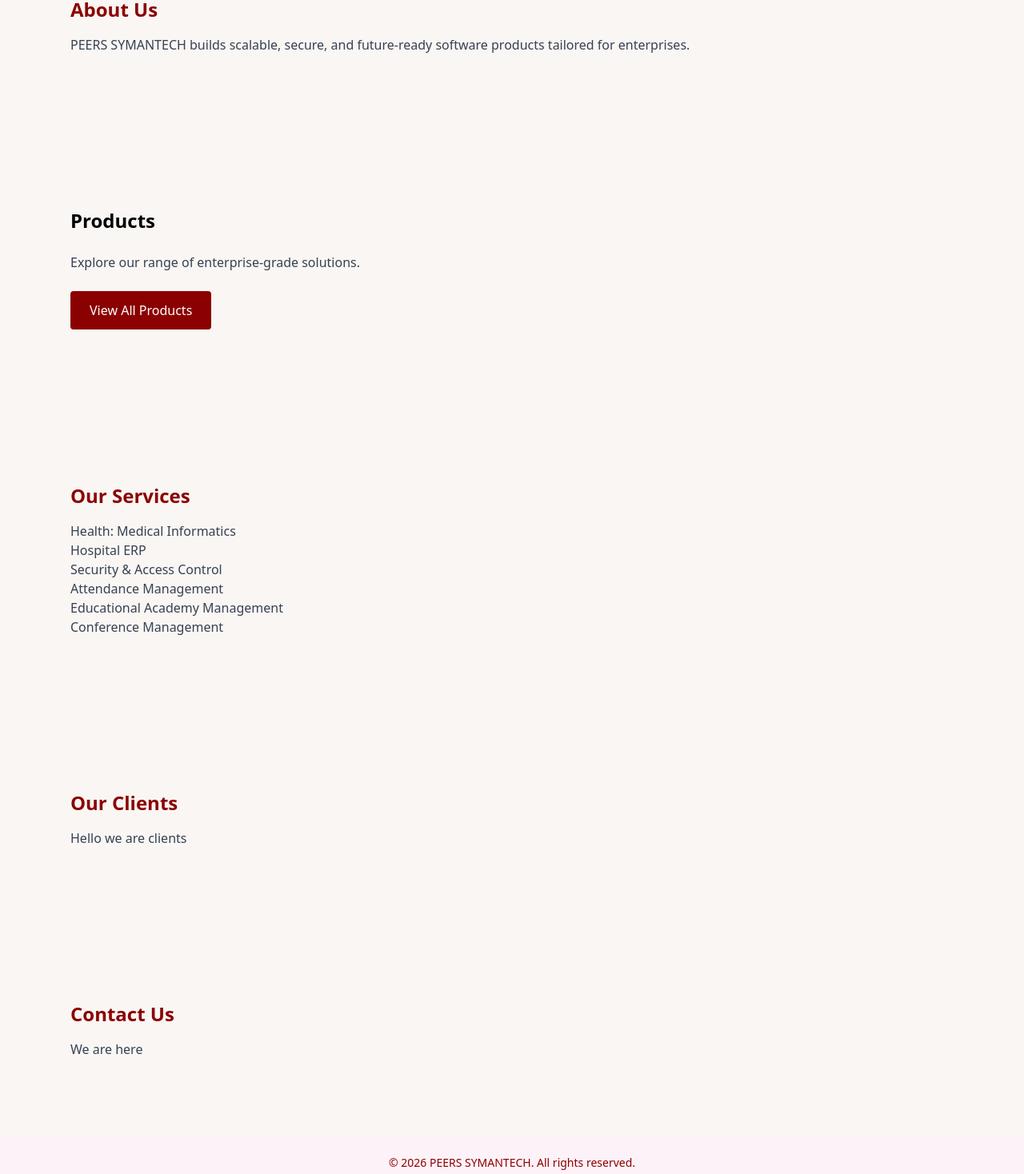
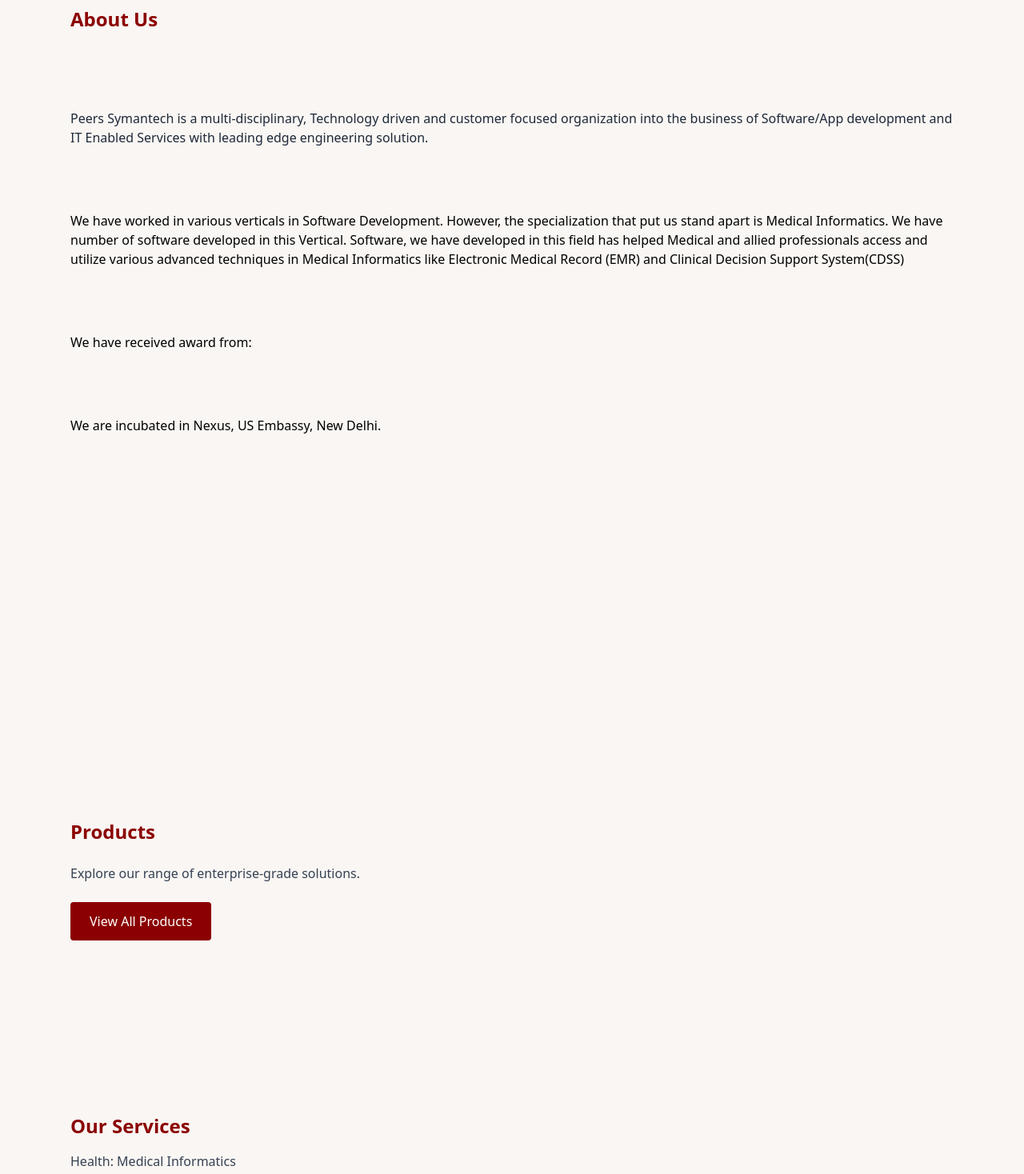
Before and after one commit to shrestha3103/peers-symantech-website, a React (Vite) app: page / in a window 1280 px wide. Shown: the part 900-2368 px from the top of the page at 80% size. Built offline with nearby package versions, Linux system fonts and the light colour scheme.

Commit message:
Small Updation

```diff
--- a/src/sections/About.jsx
+++ b/src/sections/About.jsx
@@ -1,12 +1,20 @@
 export default function About() {
   return (
-    <section id="about" className="py-24 bg-(--offwhite)">
-      <div className="max-w-6xl mx-auto px-6">
+    <section id="about" className="py-27 bg-(--offwhite)">
+      <div className="max-w-6xl min-h-screen mx-auto px-6 flex flex-col gap-20">
         <h2 className="text-2xl font-semibold text-(--maroon) mb-4">About Us</h2>
-        <p className="text-gray-700">
-          PEERS SYMANTECH builds scalable, secure, and future-ready
-          software products tailored for enterprises.
-        </p>
+        <div className="text-gray-800">
+          Peers Symantech is a multi-disciplinary, Technology driven and customer focused organization into the business of Software/App development and IT Enabled Services with leading edge engineering solution.
+        </div>
+        <div>
+          We have worked in various verticals in Software Development. However, the specialization that put us stand apart is Medical Informatics. We have number of software developed in this Vertical. Software, we have developed in this field has helped Medical and allied professionals access and utilize various advanced techniques in Medical Informatics like Electronic Medical Record (EMR) and Clinical Decision Support System(CDSS)
+        </div>
+        <div>
+          We have received award from:
+        </div>
+        <div>
+          We are incubated in Nexus, US Embassy, New Delhi.
+        </div>
       </div>
     </section>
   );
--- a/src/sections/Clientele.jsx
+++ b/src/sections/Clientele.jsx
@@ -1,6 +1,6 @@
 export default function Clientele() {
   return (
-    <section id="clientele" className="py-24 bg-(--offwhite)">
+    <section id="clientele" className="py-27 bg-(--offwhite)">
       <div className="max-w-6xl mx-auto px-6">
         <h2 className="text-2xl font-semibold text-(--maroon) mb-4">Our Clients</h2>
         <p className="text-gray-700">
--- a/src/sections/Contact.jsx
+++ b/src/sections/Contact.jsx
@@ -1,6 +1,6 @@
 export default function Contact() {
   return (
-    <section id="contact" className="py-24 bg-(--offwhite)">
+    <section id="contact" className="py-27 bg-(--offwhite)">
       <div className="max-w-6xl mx-auto px-6">
         <h2 className="text-2xl font-semibold text-(--maroon) mb-4">Contact Us</h2>
         <p className="text-gray-700">
--- a/src/sections/Home.jsx
+++ b/src/sections/Home.jsx
@@ -7,7 +7,7 @@
             className="relative min-h-screen flex items-center justify-center bg-(--offwhite) overflow-hidden pt-20"
         >
             <GradientCircle size="200px" position="top-30 left-80" />
-            <GradientCircle size="200px" position="bottom-15 left-30" />
+            <GradientCircle size="200px" position="bottom-25 left-30" />
             <GradientCircle size="400px" position="top-42 right-24" />
 
             <div className="text-center max-w-5xl px-6 z-10">
--- a/src/sections/ProductsPreview.jsx
+++ b/src/sections/ProductsPreview.jsx
@@ -2,9 +2,9 @@
 
 export default function ProductsPreview() {
   return (
-    <section className="py-24 bg-(--offwhite)">
+    <section className="py-27 bg-(--offwhite)">
       <div className="max-w-6xl mx-auto px-6">
-        <h2 className="text-2xl font-semibold mb-6">
+        <h2 className="text-2xl font-semibold text-(--maroon) mb-6">
           Products
         </h2>
         <p className="mb-6 text-gray-700">
--- a/src/sections/Services.jsx
+++ b/src/sections/Services.jsx
@@ -1,6 +1,6 @@
 export default function Services() {
   return (
-    <section id="services" className="py-24 bg-(--offwhite)">
+    <section id="services" className="py-27 bg-(--offwhite)">
       <div className="max-w-6xl mx-auto px-6">
         <h2 className="text-2xl font-semibold text-(--maroon) mb-4">Our Services</h2>
         <p className="text-gray-700">
```
